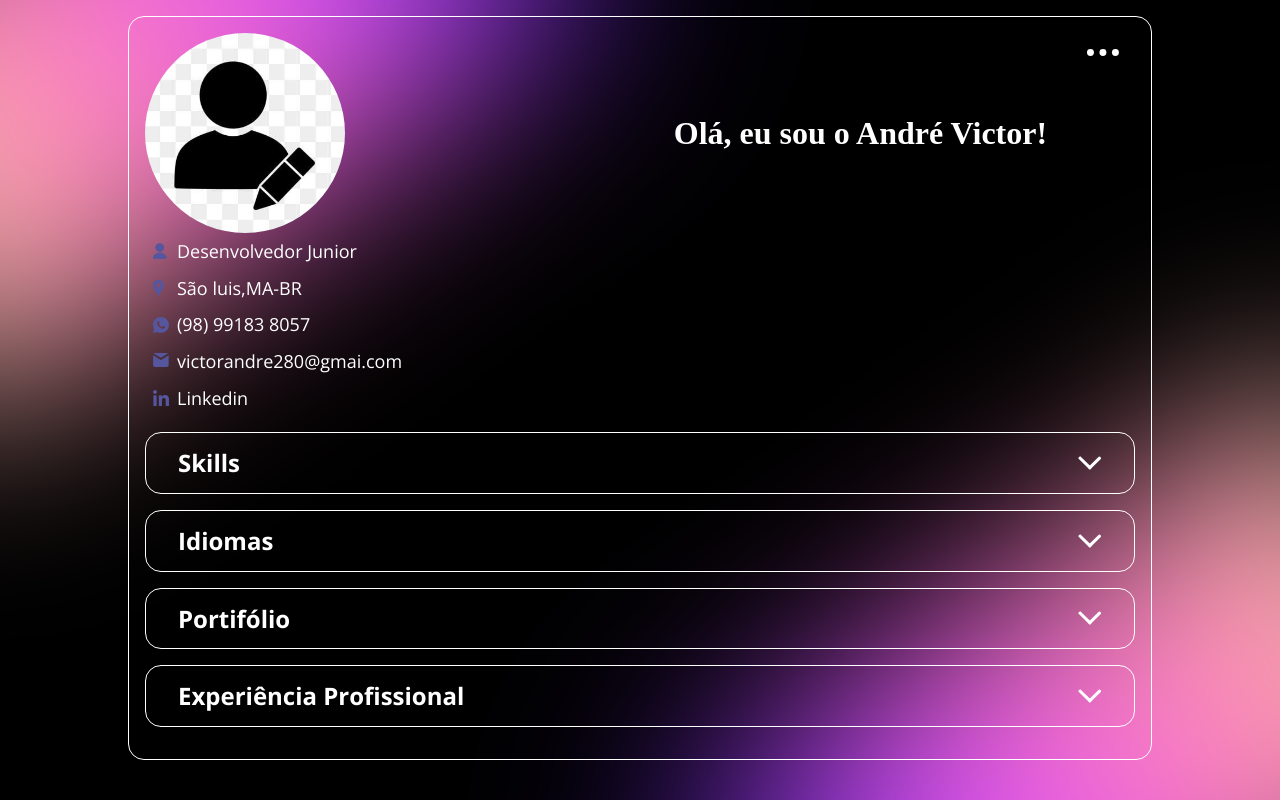
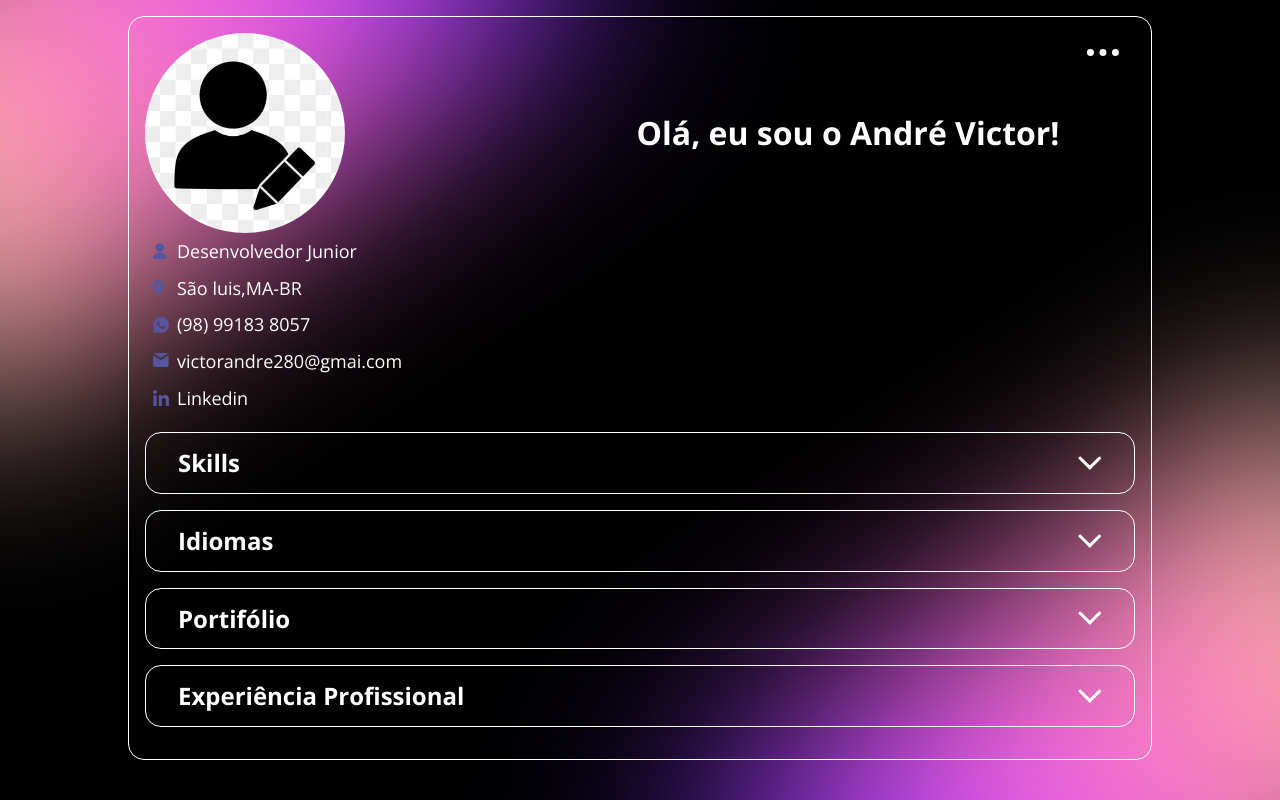
Before and after one commit to Andrevictor20/MeuPortifolio, a plain HTML site: page index.html in a window 1280 px wide. Drawn offline with nearby package versions, Linux system fonts and the light colour scheme.

Commit message:
alteração fonte

```diff
--- a/assets/CSS/header.css
+++ b/assets/CSS/header.css
@@ -24,7 +24,6 @@
 }
 .header .title{
     text-align: center;
-    font-family: 'Neue Machina';
 }
 .info{
     display: flex;
```
